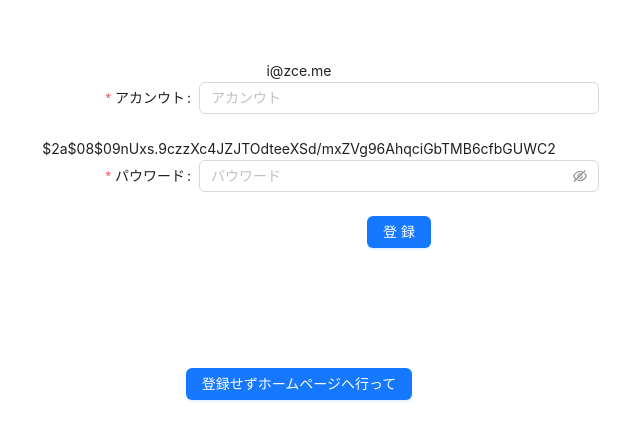
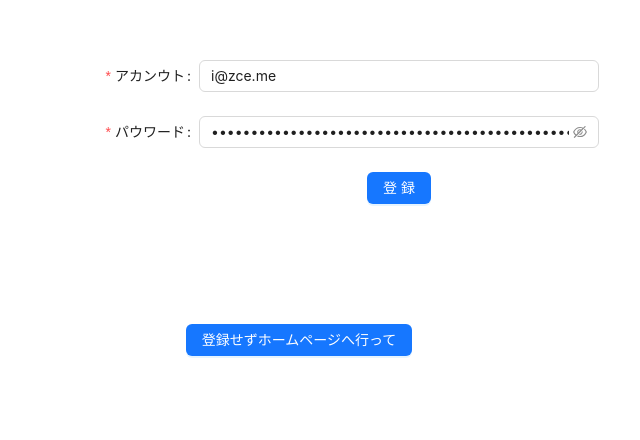
Before and after one commit to EKIKOUKA/React_shop_manage__nodejs, a React (Vite) app: page /#/login in a window 1280 px wide. Shown: the part 160-600 px from the top of the page, without its empty margins (341-981 px from the left). Built offline with nearby package versions, Linux system fonts and the light colour scheme.

Commit message:
ルータを最適化し、グローバル読み込み中アニメーションを追加し、ログインフォームのデフォルト値を変更しました

```diff
--- a/src/App.jsx
+++ b/src/App.jsx
@@ -1,26 +1,42 @@
-import React from 'react';
+import React, { Suspense, lazy } from 'react';
 import { Routes, Route } from 'react-router-dom';
-import Login from './pages/Login.jsx';
+import  { Spin } from "antd";
+import RequireAuth from './component/RequireAuth.jsx';
 import MainLayout from './pages/MainLayout.jsx';
-import Goods from './pages/Goods.jsx';
-import Home from './pages/Home.jsx';
+const Login = lazy(() => import('./pages/Login.jsx'));
+
+const Goods = lazy(() => import('./pages/Goods.jsx'));
+const Home = lazy(() => import('./pages/Home.jsx'));
 // import Orders from './pages/Orders';
 // import Users from './pages/Users';
 import 'antd/dist/reset.css';
-// import './App.css';
 
 function App() {
 
     return (
+        <Suspense fallback={
+            <Spin tip="読み込み中...">
+                <div></div>
+            </Spin>
+        }>
             <Routes>
                 <Route path="/login" element={<Login />} />
                 <Route path="/" element={<MainLayout />}>
-                <Route index element={<Home />} />
-                <Route path="goods" element={<Goods />} />
+                    <Route index element={
+                        <RequireAuth>
+                            <Home />
+                        </RequireAuth>
+                    } />
+                    <Route path="goods" element={
+                        <RequireAuth>
+                            <Goods />
+                        </RequireAuth>
+                    } />
                     {/*<Route path="orders" element={<Orders />} />*/}
                     {/*<Route path="users" element={<Users />} />*/}
                 </Route>
             </Routes>
+        </Suspense>
     );
 }
 
--- /dev/null
+++ b/src/component/RequireAuth.jsx
@@ -0,0 +1,14 @@
+import { Navigate, useLocation } from "react-router-dom"
+
+const RequireAuth = ({ children }) => {
+    const userInfo = localStorage.getItem("userInfo")
+    const location = useLocation()
+
+    if (!userInfo) {
+        return <Navigate to="/login" state={{ from: location }} replace />
+    }
+
+    return children;
+}
+
+export default RequireAuth;
--- a/src/index.css
+++ b/src/index.css
@@ -1,68 +1,4 @@
-:root {
-  font-family: system-ui, Avenir, Helvetica, Arial, sans-serif;
-  line-height: 1.5;
-  font-weight: 400;
-
-  color-scheme: light dark;
-  color: rgba(255, 255, 255, 0.87);
-  background-color: #242424;
-
-  font-synthesis: none;
-  text-rendering: optimizeLegibility;
-  -webkit-font-smoothing: antialiased;
-  -moz-osx-font-smoothing: grayscale;
+.ant-spin {
+  max-height: 100vh !important;
+  min-height: 100vh !important;
 }
-
-a {
-  font-weight: 500;
-  color: #646cff;
-  text-decoration: inherit;
-}
-a:hover {
-  color: #535bf2;
-}
-
-body {
-  margin: 0;
-  /*display: flex;*/
-  place-items: center;
-  min-width: 320px;
-  min-height: 100vh;
-}
-
-h1 {
-  font-size: 3.2em;
-  line-height: 1.1;
-}
-
-button {
-  border-radius: 8px;
-  border: 1px solid transparent;
-  padding: 0.6em 1.2em;
-  font-size: 1em;
-  font-weight: 500;
-  font-family: inherit;
-  background-color: #1a1a1a;
-  cursor: pointer;
-  transition: border-color 0.25s;
-}
-button:hover {
-  border-color: #646cff;
-}
-button:focus,
-button:focus-visible {
-  outline: 4px auto -webkit-focus-ring-color;
-}
-
-@media (prefers-color-scheme: light) {
-  :root {
-    color: #213547;
-    background-color: #ffffff;
-  }
-  a:hover {
-    color: #747bff;
-  }
-  button {
-    background-color: #f9f9f9;
-  }
-}
--- a/src/main.jsx
+++ b/src/main.jsx
@@ -3,7 +3,7 @@ import ReactDOM from 'react-dom/client'
 import { StrictMode } from 'react'
 import { HashRouter } from 'react-router-dom'
 import 'antd/dist/reset.css'
-// import './index.css'
+import './index.css'
 import App from './App.jsx'
 
 ReactDOM.createRoot(document.getElementById('root')).render(
--- a/src/pages/Login.jsx
+++ b/src/pages/Login.jsx
@@ -49,12 +49,15 @@ const Login = () => {
                 labelCol={{ span: 8 }}
                 wrapperCol={{ span: 16 }}
                 style={{ maxWidth: 600, margin: "120px auto" }}
-                initialValues={{ remember: true }}
+                initialValues={{
+                    remember: true,
+                    username: 'i@zce.me',
+                    password: '$2a$08$09nUxs.9czzXc4JZJTOdteeXSd/mxZVg96AhqciGbTMB6cfbGUWC2',
+                }}
                 onFinish={onFinish}
                 onFinishFailed={onFinishFailed}
                 autoComplete="true"
             >
-                i@zce.me
                 <Form.Item
                     label="アカンウト"
                     name="username"
@@ -62,7 +65,6 @@ const Login = () => {
                 >
                     <Input placeholder="アカンウト" />
                 </Form.Item>
-                $2a$08$09nUxs.9czzXc4JZJTOdteeXSd/mxZVg96AhqciGbTMB6cfbGUWC2
                 <Form.Item
                     label="パウワード"
                     name="password"
--- a/src/pages/MainLayout.jsx
+++ b/src/pages/MainLayout.jsx
@@ -62,7 +62,7 @@ const MainLayout = () => {
     return (
         <>
             <div style={{ backgroundColor: '#000', height: '7vh', lineHeight: '7vh', display: 'flex', justifyContent: 'space-between'}} className={"header"}>
-                <div className="system-name" style={{margin: '0 10px 0 20px'}}>
+                <div onClick={() => navigate('/')} className="system-name" style={{margin: '0 10px 0 20px', cursor: 'pointer'}}>
                     <img src={systemLogo} className="logo" />
                     <span style={{color: '#FFF', marginLeft: '10px'}}>ショップ管理システム</span>
                 </div>
```
Lines whose indentation alone changed are shown as unchanged.
